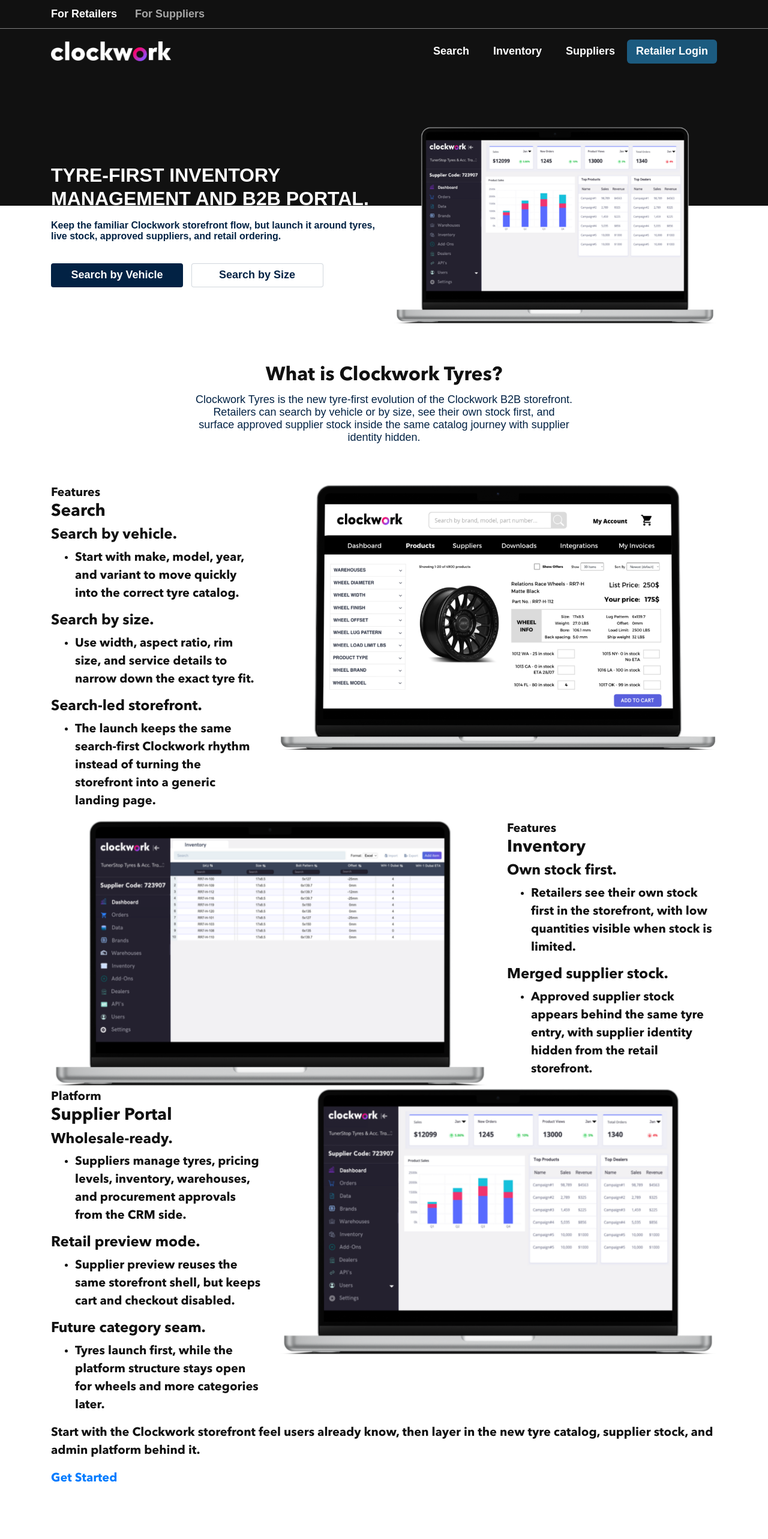
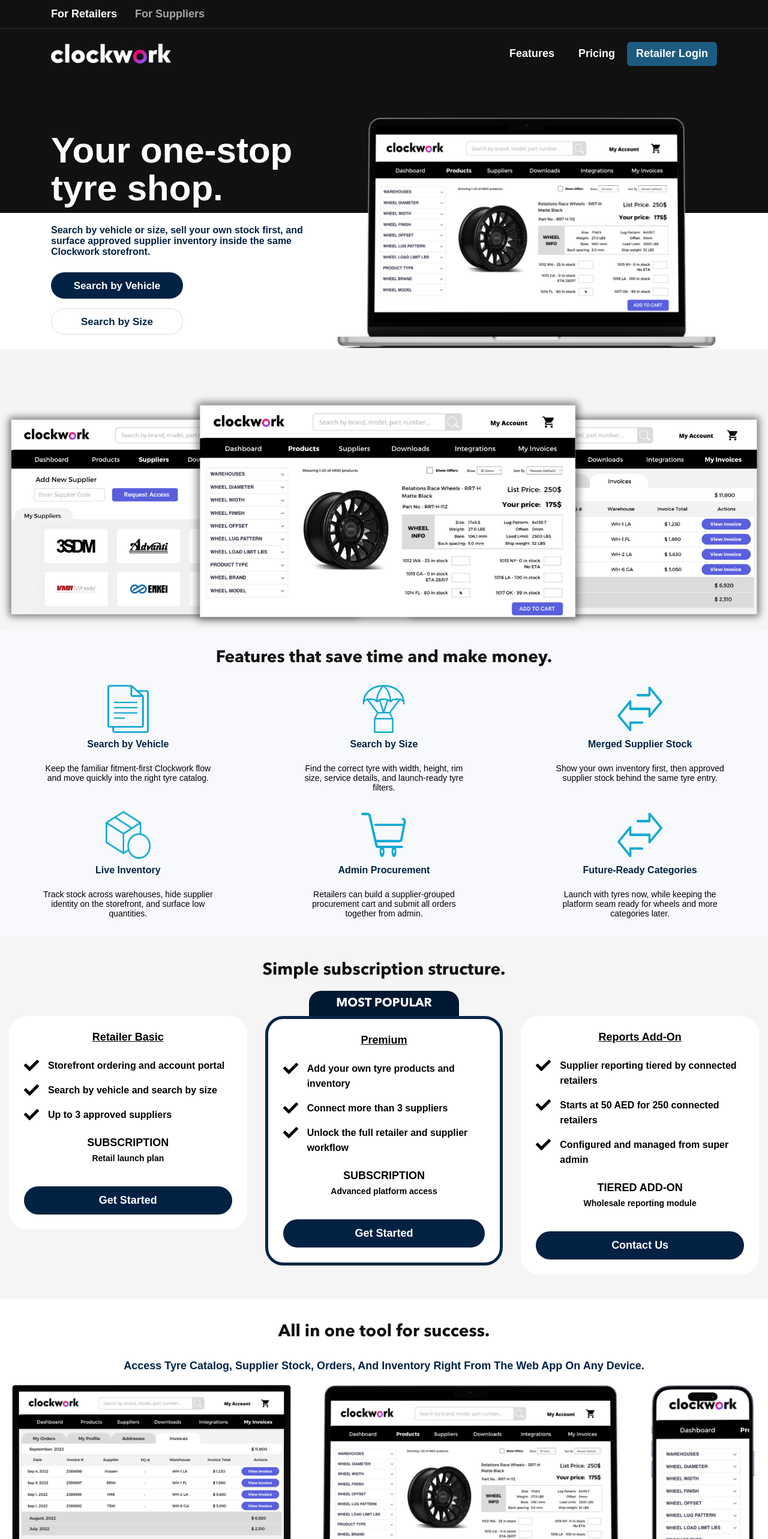
Before and after one commit to dev-hub-stack/clockwork-tyres-storefront, an Angular app: page / in a window 1280 px wide. Shown: the top 2566 px of the page at 60% size. Before the commit the page ends 2480 px from the top, so only its background shows below. Built offline with nearby package versions, Linux system fonts and the light colour scheme; no server answers.

Commit message:
Align storefront landing with live Clockwork styling

```diff
--- a/src/app/features/home/home-shell.component.html
+++ b/src/app/features/home/home-shell.component.html
@@ -3,10 +3,10 @@
     <div class="upper-header">
       <div class="container">
         <div class="row">
-          <div class="col-md-12 justify-content-between">
+          <div class="col-md-12">
             <div class="legacy-home__audiences">
               <a routerLink="/" class="active-link">For Retailers</a>
-              <a href="#supplier-portal">For Suppliers</a>
+              <a href="#features">For Suppliers</a>
             </div>
 
             <div class="legacy-home__login-links">
@@ -38,13 +38,10 @@
         <div class="collapse navbar-collapse" id="landingNavbar">
           <ul class="navbar-nav ml-auto mb-lg-0">
             <li class="nav-item">
-              <a class="nav-link" href="#search-flow">Search</a>
+              <a class="nav-link" href="#features">Features</a>
             </li>
             <li class="nav-item">
-              <a class="nav-link" href="#inventory-control">Inventory</a>
-            </li>
-            <li class="nav-item">
-              <a class="nav-link" href="#supplier-portal">Suppliers</a>
+              <a class="nav-link" href="#pricing">Pricing</a>
             </li>
           </ul>
         </div>
@@ -61,126 +58,170 @@
 
     <div class="container">
       <div class="row align-items-center">
-        <div class="col-md-6">
-          <h1>TYRE-FIRST INVENTORY MANAGEMENT AND B2B PORTAL.</h1>
+        <div class="col-md-5">
+          <h1>Your one-stop tyre shop.</h1>
           <p>
-            Keep the familiar Clockwork storefront flow, but launch it around tyres, live stock, approved suppliers,
-            and retail ordering.
+            Search by vehicle or size, sell your own stock first, and surface approved supplier inventory inside the
+            same Clockwork storefront.
           </p>
 
-          <div class="legacy-home__cta-row">
-            <a routerLink="/search-by-vehicle" class="legacy-home__primary-link">Search by Vehicle</a>
-            <a routerLink="/search-by-size" class="legacy-home__secondary-link">Search by Size</a>
+          <div class="hero-actions">
+            <a class="btn banner-primary" routerLink="/search-by-vehicle">Search by Vehicle</a>
+            <a class="btn banner-secondary" routerLink="/search-by-size">Search by Size</a>
           </div>
         </div>
-
-        <div class="col-md-6">
-          <img src="/assets/img/banner1.png" alt="Clockwork tyre storefront" class="w-100" />
+        <div class="col-md-7">
+          <img src="/assets/img/portal-new.png" alt="Clockwork Tyres storefront" class="w-100" />
         </div>
       </div>
     </div>
   </section>
 
-  <section class="about-clock">
+  <section class="three-images-box">
+    <img src="/assets/img/three-images.png" class="w-100" alt="Clockwork storefront and admin previews" />
+  </section>
+
+  <section class="make-money-wrap" id="features">
     <div class="container">
       <div class="row">
         <div class="col-md-12">
-          <h2 class="home-title">What is Clockwork Tyres?</h2>
-          <p>
-            Clockwork Tyres is the new tyre-first evolution of the Clockwork B2B storefront. Retailers can search by
-            vehicle or by size, see their own stock first, and surface approved supplier stock inside the same catalog
-            journey with supplier identity hidden.
-          </p>
+          <h3 class="title-two text-center">Features that save time and make money.</h3>
         </div>
       </div>
     </div>
-  </section>
 
-  <section class="dashboard-text-wrap" id="search-flow">
-    <div class="container">
+    <div class="container-fluid">
       <div class="row">
-        <div class="col-md-6 col-lg-4">
-          <span class="new-chip">Features</span>
-          <h3 class="dashboard-title">Search</h3>
-          <div class="info-ul">
-            <h4>Search by vehicle.</h4>
-            <ul>
-              <li>Start with make, model, year, and variant to move quickly into the correct tyre catalog.</li>
-            </ul>
-          </div>
-          <div class="info-ul">
-            <h4>Search by size.</h4>
-            <ul>
-              <li>Use width, aspect ratio, rim size, and service details to narrow down the exact tyre fit.</li>
-            </ul>
-          </div>
-          <div class="info-ul">
-            <h4>Search-led storefront.</h4>
-            <ul>
-              <li>The launch keeps the same search-first Clockwork rhythm instead of turning the storefront into a generic landing page.</li>
-            </ul>
+        <div class="col-md-4">
+          <div class="money-box">
+            <span>
+              <img src="/assets/img/money1.svg" alt="Vehicle search" />
+            </span>
+            <h4>Search by Vehicle</h4>
+            <p>Keep the familiar fitment-first Clockwork flow and move quickly into the right tyre catalog.</p>
           </div>
         </div>
-        <div class="col-md-6 col-lg-8">
-          <img src="/assets/img/portal-new.png" class="w-100" alt="Clockwork search and storefront" />
+        <div class="col-md-4">
+          <div class="money-box">
+            <span>
+              <img src="/assets/img/money2.svg" alt="Search by size" />
+            </span>
+            <h4>Search by Size</h4>
+            <p>Find the correct tyre with width, height, rim size, service details, and launch-ready tyre filters.</p>
+          </div>
         </div>
-      </div>
-    </div>
-  </section>
+        <div class="col-md-4">
+          <div class="money-box">
+            <span>
+              <img src="/assets/img/money3.svg" alt="Merged supplier stock" />
+            </span>
+            <h4>Merged Supplier Stock</h4>
+            <p>Show your own inventory first, then approved supplier stock behind the same tyre entry.</p>
+          </div>
+        </div>
 
-  <section class="dashboard-text-wrap" id="inventory-control">
-    <div class="container">
-      <div class="row">
-        <div class="col-md-6 col-lg-8 order-2 order-md-1">
-          <img src="/assets/img/inventory-new.png" class="w-100" alt="Clockwork inventory control" />
+        <div class="col-md-4">
+          <div class="money-box">
+            <span>
+              <img src="/assets/img/money4.png" alt="Live inventory" />
+            </span>
+            <h4>Live Inventory</h4>
+            <p>Track stock across warehouses, hide supplier identity on the storefront, and surface low quantities.</p>
+          </div>
         </div>
-        <div class="col-md-6 col-lg-4 order-md-2">
-          <span class="new-chip">Features</span>
-          <h3 class="dashboard-title">Inventory</h3>
-          <div class="info-ul">
-            <h4>Own stock first.</h4>
-            <ul>
-              <li>Retailers see their own stock first in the storefront, with low quantities visible when stock is limited.</li>
-            </ul>
+        <div class="col-md-4">
+          <div class="money-box">
+            <span>
+              <img src="/assets/img/money5.svg" alt="Admin procurement" />
+            </span>
+            <h4>Admin Procurement</h4>
+            <p>Retailers can build a supplier-grouped procurement cart and submit all orders together from admin.</p>
           </div>
-          <div class="info-ul">
-            <h4>Merged supplier stock.</h4>
-            <ul>
-              <li>Approved supplier stock appears behind the same tyre entry, with supplier identity hidden from the retail storefront.</li>
-            </ul>
+        </div>
+        <div class="col-md-4">
+          <div class="money-box">
+            <span>
+              <img src="/assets/img/money3.svg" alt="Future-ready categories" />
+            </span>
+            <h4>Future-Ready Categories</h4>
+            <p>Launch with tyres now, while keeping the platform seam ready for wheels and more categories later.</p>
           </div>
         </div>
       </div>
     </div>
   </section>
 
-  <section class="dashboard-text-wrap" id="supplier-portal">
+  <section class="pricing-box" id="pricing">
     <div class="container">
       <div class="row">
-        <div class="col-md-6 col-lg-4">
-          <span class="new-chip">Platform</span>
-          <h3 class="dashboard-title">Supplier Portal</h3>
-          <div class="info-ul">
-            <h4>Wholesale-ready.</h4>
+        <div class="col-md-12">
+          <h3 class="title-two text-center">Simple subscription structure.</h3>
+        </div>
+      </div>
+    </div>
+
+    <div class="container-fluid">
+      <div class="row">
+        <div class="col-md-12 col-lg-4">
+          <div class="pricing-box starter-box">
+            <h5>Retailer Basic</h5>
             <ul>
-              <li>Suppliers manage tyres, pricing levels, inventory, warehouses, and procurement approvals from the CRM side.</li>
+              <li>Storefront ordering and account portal</li>
+              <li>Search by vehicle and search by size</li>
+              <li>Up to 3 approved suppliers</li>
             </ul>
-          </div>
-          <div class="info-ul">
-            <h4>Retail preview mode.</h4>
-            <ul>
-              <li>Supplier preview reuses the same storefront shell, but keeps cart and checkout disabled.</li>
-            </ul>
-          </div>
-          <div class="info-ul">
-            <h4>Future category seam.</h4>
-            <ul>
-              <li>Tyres launch first, while the platform structure stays open for wheels and more categories later.</li>
-            </ul>
+            <h6>Subscription</h6>
+            <span>Retail launch plan</span>
+            <a routerLink="/register" class="btn">Get Started</a>
           </div>
         </div>
-        <div class="col-md-6 col-lg-8">
-          <img src="/assets/img/dashboard.png" class="w-100" alt="Clockwork supplier portal" />
+
+        <div class="col-md-12 col-lg-4">
+          <div class="popular-box">MOST POPULAR</div>
+          <div class="pricing-box plus-box">
+            <h5>Premium</h5>
+            <ul>
+              <li>Add your own tyre products and inventory</li>
+              <li>Connect more than 3 suppliers</li>
+              <li>Unlock the full retailer and supplier workflow</li>
+            </ul>
+            <h6>Subscription</h6>
+            <span>Advanced platform access</span>
+            <a routerLink="/register" class="btn">Get Started</a>
+          </div>
+        </div>
+
+        <div class="col-md-12 col-lg-4">
+          <div class="pricing-box pre-box">
+            <h5>Reports Add-On</h5>
+            <ul>
+              <li>Supplier reporting tiered by connected retailers</li>
+              <li>Starts at 50 AED for 250 connected retailers</li>
+              <li>Configured and managed from super admin</li>
+            </ul>
+            <h6>Tiered Add-On</h6>
+            <span>Wholesale reporting module</span>
+            <a routerLink="/register" class="btn">Contact Us</a>
+          </div>
+        </div>
+      </div>
+    </div>
+  </section>
+
+  <section class="success-box">
+    <div class="container">
+      <div class="row">
+        <div class="col-md-12">
+          <h3 class="title-two text-center">All in one tool for success.</h3>
+          <p>Access tyre catalog, supplier stock, orders, and inventory right from the web app on any device.</p>
+        </div>
+      </div>
+    </div>
+
+    <div class="container-fluid">
+      <div class="row">
+        <div class="col-md-12">
+          <img src="/assets/img/success-image.jpg" class="w-100" alt="Clockwork platform preview" />
         </div>
       </div>
     </div>
@@ -194,7 +235,7 @@
             Start with the Clockwork storefront feel users already know, then layer in the new tyre catalog, supplier
             stock, and admin platform behind it.
           </p>
-          <a routerLink="/login">Get Started</a>
+          <a routerLink="/register">Get Started</a>
         </div>
       </div>
     </div>
--- a/src/app/features/home/home-shell.component.scss
+++ b/src/app/features/home/home-shell.component.scss
@@ -9,14 +9,18 @@
 }
 
 .landingheader {
-  background-color: #f2f3f4;
+  background-color: #111;
 
   .bg-light {
     background-color: #111 !important;
   }
 
   .navbar {
-    padding: 1rem 0;
+    padding: 1.25rem 0 1.5rem;
+  }
+
+  .navbar-collapse {
+    justify-content: flex-end;
   }
 
   .navbar-brand img {
@@ -24,18 +28,22 @@
   }
 
   .nav-link {
+    color: #fff;
     font-family: $primaryfont;
     font-size: 18px;
     font-weight: 700;
-    color: #fff;
     margin: 0 20px;
     padding: 0;
+  }
+
+  .navbar-light .navbar-toggler {
+    background-color: #fff;
   }
 }
 
 .upper-header {
   background-color: #111;
-  border-bottom: 1px solid gray;
+  border-bottom: 1px solid rgba(255, 255, 255, 0.16);
   padding: 10px 0;
 
   .col-md-12 {
@@ -82,86 +90,293 @@
 
 .banner {
   width: 100%;
-  min-height: 272px;
   position: relative;
   color: $white;
+  min-height: 272px;
 
   .banner-half {
+    height: 220px;
+    width: 100%;
+    background-color: #111;
     position: absolute;
-    width: 100%;
-    height: 220px;
-    background-color: $black;
   }
 
   .container {
     position: relative;
     z-index: 1;
-    padding-top: 88px;
+    padding-top: 60px;
   }
 
   h1 {
     font-family: $primaryfont;
-    font-size: 32px;
+    color: #fff;
+    font-size: 60px;
     font-weight: 700;
-    line-height: 39px;
-    text-transform: uppercase;
+    line-height: 1.05;
   }
 
   p {
-    margin: 1rem 0 0;
     color: $new-blue;
     font-family: $primaryfont;
     font-size: 16px;
     font-weight: 600;
     line-height: normal;
+    margin: 1.875rem 0 0;
   }
 }
 
-.legacy-home__cta-row {
+.hero-actions {
   display: flex;
   flex-wrap: wrap;
-  gap: 0.85rem;
-  margin-top: 2.25rem;
+  gap: 1rem;
+  margin-top: 1.5625rem;
+
+  .btn {
+    width: 220px;
+    height: 44px;
+    border-radius: 50px;
+    font-family: $primaryfont;
+    font-weight: 700;
+    font-size: 17px;
+    display: inline-flex;
+    align-items: center;
+    justify-content: center;
+    text-decoration: none;
+  }
 }
 
-.legacy-home__primary-link,
-.legacy-home__secondary-link {
-  display: inline-flex;
-  align-items: center;
-  justify-content: center;
-  min-width: 220px;
-  min-height: 40px;
-  padding: 0 1.2rem;
-  border-radius: 4px;
-  font-family: $primaryfont;
-  font-size: 18px;
-  font-weight: 700;
-  text-decoration: none;
-}
-
-.legacy-home__primary-link {
+.banner-primary {
   background-color: $new-blue;
   color: #fff;
 }
 
-.legacy-home__secondary-link {
+.banner-secondary {
   background-color: #fff;
-  border: 1px solid rgba(2, 34, 68, 0.18);
+  border: 1px solid #d9dce4;
   color: #022244;
 }
 
-.about-clock {
-  padding: 67px 0;
+.feature {
+  background-color: transparent;
+  margin-top: 50px;
+}
+
+.three-images-box {
+  background: rgba(217, 217, 217, 0.3);
+  padding-top: 4.625rem;
+}
+
+.make-money-wrap {
+  padding: 2rem 0 0;
+  background-color: #f7f9fc;
+
+  .title-two {
+    margin-bottom: 1.75rem;
+  }
+
+  .money-box {
+    display: flex;
+    flex-direction: column;
+    margin-bottom: 1.9375rem;
+
+    span {
+      display: flex;
+      align-items: center;
+      justify-content: center;
+
+      img {
+        width: 75px;
+        height: 80px;
+      }
+    }
+
+    h4 {
+      color: $new-blue;
+      font-family: $primaryfont;
+      font-size: 16px;
+      font-weight: 800;
+      line-height: normal;
+      text-align: center;
+      margin: 0.625rem 0 1.4375rem;
+    }
+
+    p {
+      color: #000;
+      font-family: $primaryfont;
+      font-size: 14px;
+      font-weight: 400;
+      line-height: normal;
+      text-align: center;
+      max-width: 290px;
+      margin: 0 auto;
+    }
+  }
+}
+
+.pricing-box {
+  text-align: center;
+  background: #f5f5f5;
+  padding: 2.5rem 0;
+
+  h3 {
+    margin-bottom: 16px;
+  }
+
+  .pricing-box {
+    border-radius: 30px;
+    background: #fff;
+    padding: 25px;
+
+    @media screen and (max-width: 991px) {
+      max-width: 300px;
+      margin: 0 auto;
+    }
+
+    h5 {
+      color: #000;
+      font-family: $primaryfont;
+      font-size: 18px;
+      font-weight: 700;
+      line-height: normal;
+      text-decoration: underline;
+      margin-bottom: 1.5rem;
+    }
+
+    h6 {
+      color: #000;
+      font-family: $primaryfont;
+      font-size: 18px;
+      font-weight: 800;
+      line-height: normal;
+      text-transform: uppercase;
+      margin-bottom: 0;
+      margin-top: 1.5rem;
+    }
+
+    span {
+      color: #000;
+      font-family: $primaryfont;
+      font-size: 14px;
+      font-weight: 600;
+      line-height: normal;
+      display: inline-block;
+      min-height: 2.5rem;
+    }
+
+    .btn {
+      background-color: #022244;
+      color: #fff;
+      font-family: $primaryfont;
+      font-size: 18px;
+      font-weight: 800;
+      line-height: normal;
+      border-radius: 25px;
+      width: 100%;
+      height: 47px;
+      margin-top: 15px;
+      display: inline-flex;
+      align-items: center;
+      justify-content: center;
+      text-decoration: none;
+    }
+
+    ul {
+      margin: 0;
+      padding: 0;
+
+      li {
+        color: #010101;
+        font-family: $primaryfont;
+        font-size: 16px;
+        font-weight: 600;
+        line-height: 25px;
+        text-align: left;
+        list-style: none;
+        background-image: url('../../../assets/img/price-tick.svg');
+        background-repeat: no-repeat;
+        padding-left: 40px;
+        margin-bottom: 16px;
+      }
+    }
+
+    &.starter-box,
+    &.pre-box {
+      margin-top: 42px;
+    }
+
+    &.plus-box {
+      border: 5px solid #072647;
+    }
+  }
+}
+
+.popular-box {
+  border-radius: 20px 20px 0 0;
+  background: #001831;
+  width: 250px;
+  margin: 0 auto;
+  color: #fff;
+  height: 42px;
+  display: flex;
+  align-items: center;
+  justify-content: center;
+
+  @media screen and (max-width: 991px) {
+    margin-top: 30px;
+  }
+}
+
+.success-box {
+  padding: 2.5rem 0;
+  text-align: center;
+
+  h3 {
+    margin-bottom: 1.75rem;
+  }
+
+  p {
+    color: $new-blue;
+    font-family: $primaryfont;
+    font-size: 18px;
+    font-weight: 600;
+    line-height: normal;
+    text-transform: capitalize;
+  }
+}
+
+.getstarted-wrap {
+  padding: 0 0 4.9375rem;
   text-align: center;
 
   p {
-    width: 632px;
-    margin: 10px auto 0;
-    color: $new-blue;
+    color: #000;
+    font-family: $primaryfont;
+    font-size: 20px;
+    font-weight: 600;
+    line-height: normal;
+  }
+
+  a {
+    border-radius: 4px;
+    background: #d5e6fd;
+    width: 187px;
+    height: 40px;
+    color: #000;
     font-family: $primaryfont;
     font-size: 18px;
-    font-weight: 400;
+    font-weight: 700;
     line-height: normal;
+    border: transparent;
+    text-decoration: none;
+    display: inline-flex;
+    align-items: center;
+    justify-content: center;
+  }
+}
+
+@media (max-width: 1199px) {
+  .banner h1 {
+    font-size: 44px;
   }
 }
 
@@ -179,8 +394,8 @@
   }
 
   .banner h1 {
-    font-size: 24px;
-    line-height: 1.25;
+    font-size: 32px;
+    line-height: 1.15;
   }
 }
 
@@ -188,7 +403,7 @@
   .upper-header .col-md-12,
   .legacy-home__audiences,
   .legacy-home__login-links,
-  .legacy-home__cta-row {
+  .hero-actions {
     flex-direction: column;
     align-items: flex-start;
   }
@@ -201,13 +416,19 @@
     padding-top: 18px;
   }
 
-  .about-clock p {
+  .banner h1 {
+    font-size: 22px;
+  }
+
+  .banner p {
+    color: #fff;
+  }
+
+  .hero-actions .btn {
     width: 100%;
   }
 
-  .legacy-home__primary-link,
-  .legacy-home__secondary-link {
-    min-width: 0;
-    width: 100%;
+  .getstarted-wrap p {
+    font-size: 16px;
   }
 }
```
